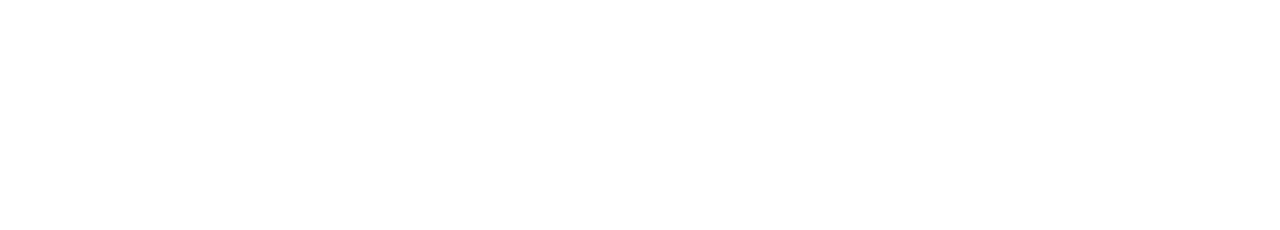
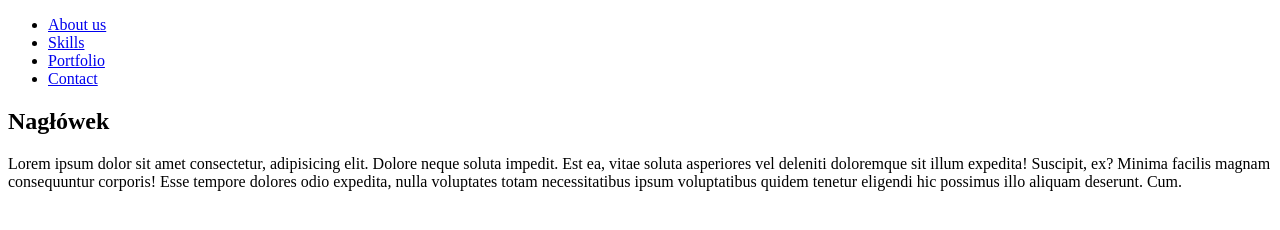
Before and after one commit to marekAren/15-html-prosta-strona, a plain HTML site: page index.html in a window 1280 px wide. Drawn offline with Linux system fonts and the light colour scheme.

Commit message:
15-html-prosta-strona sekcja 1

```diff
--- a/index.html
+++ b/index.html
@@ -6,6 +6,25 @@
     <title>Document</title>
 </head>
 <body>
+    <!-- nav>ul>li{#}*4 -->
+    <nav>
+        <ul>
+            <li><a href="#About us">About us</a></li>
+            <li><a href="#Skills">Skills</a></li>
+            <li><a href="#Portfolio">Portfolio</a></li>
+            <li><a href="#Contact">Contact</a></li>
+        </ul>
+    </nav>
+
+<!-- sect#About-us*4 -->
+<section id="About-us">
+    <!-- h1{Nagłówek} -->
+    <h1>Nagłówek</h1>
+
+    <!-- p>lorem50 -->
+    <p>Lorem ipsum dolor sit amet consectetur, adipisicing elit. Dolore neque soluta impedit. Est ea, vitae soluta asperiores vel deleniti doloremque sit illum expedita! Suscipit, ex? Minima facilis magnam consequuntur corporis! Esse tempore dolores odio expedita, nulla voluptates totam necessitatibus ipsum voluptatibus quidem tenetur eligendi hic possimus illo aliquam deserunt. Cum.</p>
+
+</section>
 
 </body>
 </html>
```
Also changed, not shown: obrazek-mech.png (added).
